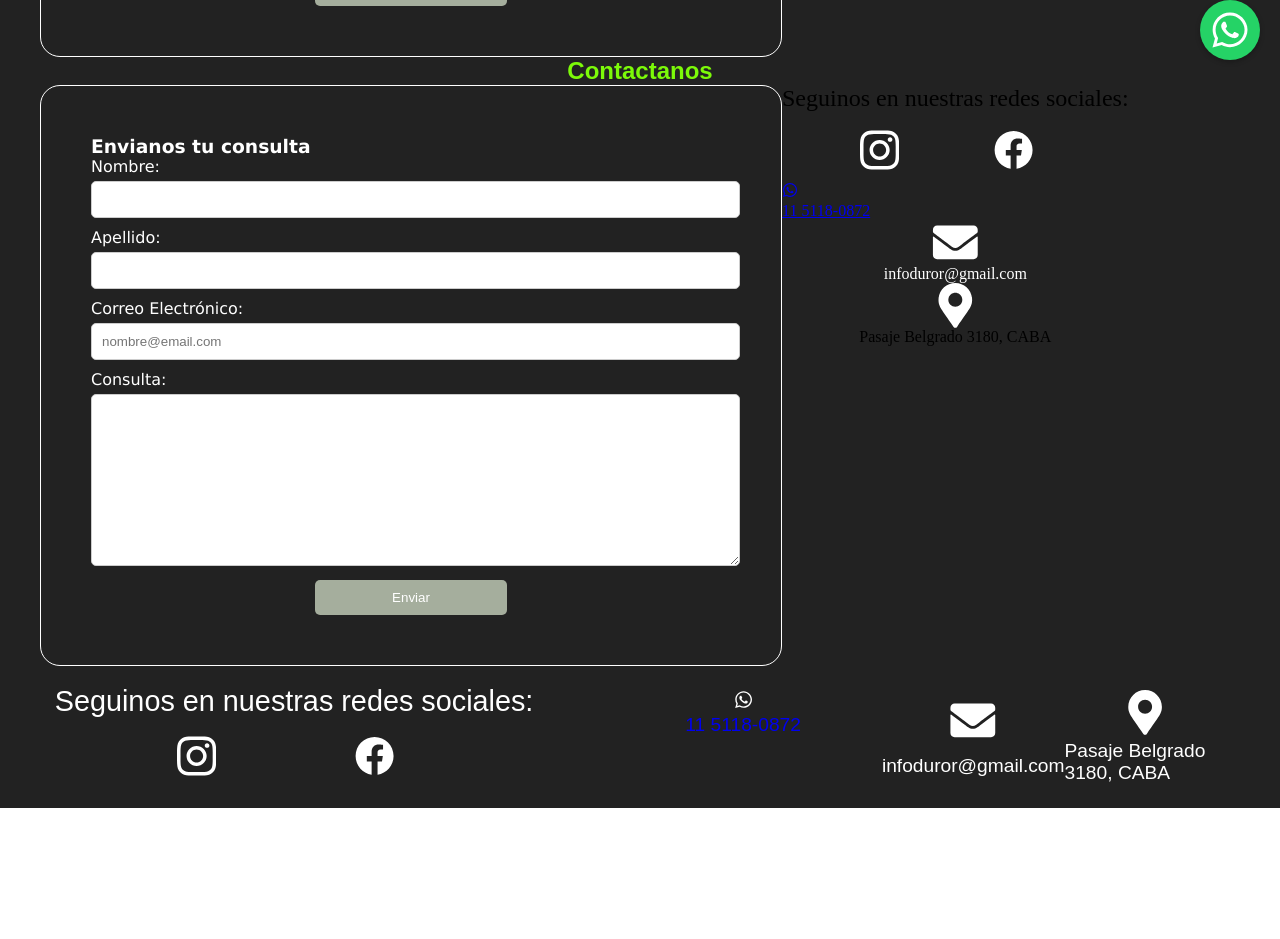
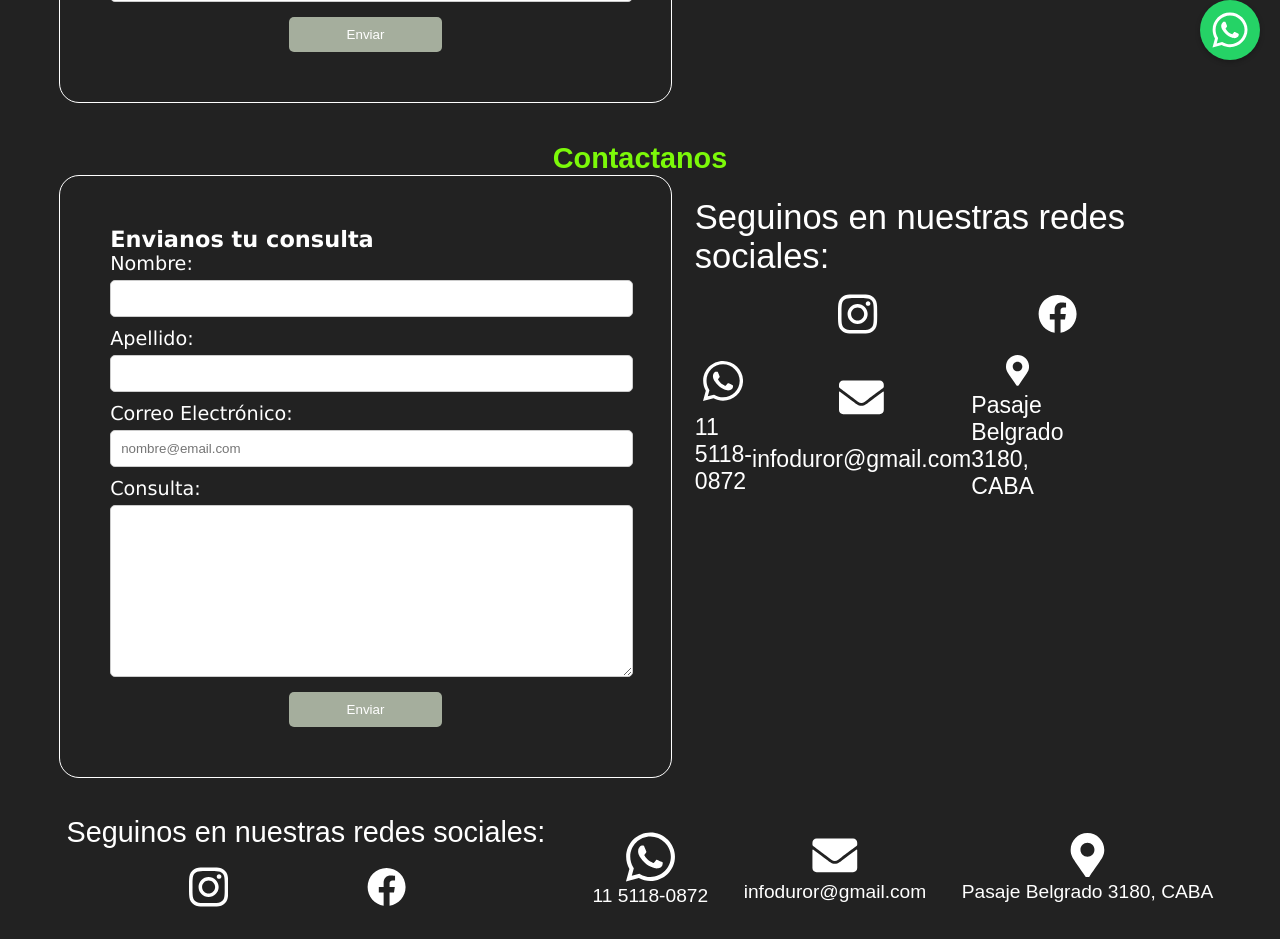
Before and after one commit to julieta2709/DurorGroup, a React (Vite) app: page /Contact in a window 1280 px wide. Shown: the part 720-1659 px from the top of the page. Before the commit the page ends 1528 px from the top, so only its background shows below. Built offline with nearby package versions, Linux system fonts and the light colour scheme; a web font is replaced by a local one.

Commit message:
contact-data style

```diff
--- a/src/Components/ContactData.jsx
+++ b/src/Components/ContactData.jsx
@@ -26,10 +26,10 @@ const ContactData = ({render}) => {
       <div className="contact-data">
         <a
           href="https://api.whatsapp.com/send?phone=5491151180872"
-          className="wsp-icon"
+          className="wsp"
         >
-          <FaWhatsapp className="wsp-number" />
-          <p>11 5118-0872</p>
+          <FaWhatsapp className="wsp-icon" />
+          <p className="wsp-number">11 5118-0872</p>
         </a>
         <a href="mailto:infoduror@gmail.com" className="mail">
           <FaEnvelope className="envelope" />
--- a/src/Styles/Contact-data.css
+++ b/src/Styles/Contact-data.css
@@ -1,14 +1,18 @@
 .Contact-container {
   display: flex;
   flex-direction: column;
+  font-family: "Juventus Fans Bold", sans-serif;
+  font-size: 1.2em;
+  padding: 1em;
+  color: rgb(255, 255, 255);
 }
 .Contact-container .social p {
   font-size: 1.5em;
 }
 .Contact-container .social,
-  .direction,
-  .mail,
-  .contact-wsp {
+.Contact-container .direction,
+.Contact-container .mail,
+.Contact-container .wsp {
   display: flex;
   flex-direction: column;
   align-items: center;
@@ -21,34 +25,35 @@
   margin-top: 10px;
 }
 .Contact-container .IG,
-  .FB,
-  .WSP,
-  .location,
-  .envelope {
+.Contact-container .FB,
+.Contact-container .wsp-icon,
+.Contact-container .location,
+.Contact-container .envelope {
   fill: rgb(255, 255, 255);
+  height: 3.5rem;
 }
 .Contact-container .IG,
-  .FB,
-  .wsp-icon {
-    height: 3.5rem;
+.Contact-container .FB,
+.Contact-container .wsp-icon {
+
   width: 70%;
 }
-  .Contact-container .contact-wsp {
+.Contact-container .contact-data {
   display: flex;
   align-items: stretch;
   width: 50%;
   justify-content: space-between;
 }
 .Contact-container .location,
-  .envelope {
+.Contact-container .envelope {
   width: 25%;
   height: 2.8rem;
 }
 .Contact-container .mail,
-  .contact-wsp {
+.Contact-container .wsp {
   text-decoration: none;
 }
 .Contact-container .mail p,
-  .wsp-number p {
+.Contact-container .wsp-number {
   color: rgb(255, 255, 255);
 }
--- a/src/Styles/Footer.css
+++ b/src/Styles/Footer.css
@@ -1,11 +1,13 @@
 .Footer-container {
   display: flex;
-  justify-content: space-around;
+  justify-content: space-evenly;
+  align-items: center;
   color: rgb(255, 255, 255);
   font-family: "Juventus Fans Bold", sans-serif;
   font-size: 1.2em;
   padding: 1em;
 }
+
 .Footer-container .social p {
   font-size: 1.5em;
 }
@@ -13,48 +15,55 @@
 .Footer-container .social,
 .Footer-container .direction,
 .Footer-container .mail,
-.Footer-container .wsp-icon {
+.Footer-container .wsp {
   display: flex;
   flex-direction: column;
   align-items: center;
   justify-content: space-evenly;
 }
+
 .Footer-container .social-icons {
   display: flex;
   width: 100%;
   justify-content: space-evenly;
   margin-top: 10px;
 }
+
 .Footer-container .IG,
 .Footer-container .FB,
-.Footer-container .wsp-number,
+.Footer-container .wsp-icon,
 .Footer-container .location,
 .Footer-container .envelope {
   fill: rgb(255, 255, 255);
+  height: 3.5rem;
 }
+
 .Footer-container .IG,
 .Footer-container .FB,
-.Footer-container .WSP {
-  height: 3.5rem;
+.Footer-container .wsp-icon {
   width: 70%;
 }
+
 .Footer-container .contact-data {
   display: flex;
   align-items: stretch;
   width: 50%;
   justify-content: space-between;
 }
+
 .Footer-container .location,
 .Footer-container .envelope {
   width: 25%;
   height: 2.8rem;
 }
+
 .Footer-container .mail,
-.Footer-container .wsp-icon {
+.Footer-container .wsp {
   text-decoration: none;
 }
+
 .Footer-container .mail p,
-.Footer-container .wsp-number p {
+.Footer-container .wsp-number {
   color: rgb(255, 255, 255);
 }
 
@@ -63,16 +72,16 @@
     flex-direction: column;
     font-size: 1em;
   }
-  .social-icons {
+  .Footer-container .social-icons {
     justify-content: center;
   }
-  .Footer-contact {
+  .Footer-container .contact-data {
     display: flex;
     justify-content: space-around;
     align-items: baseline;
     width: 100%;
   }
-  .Footer-direction {
+  .Footer-container .direction {
     display: none;
   }
 }
```
Lines whose indentation alone changed are shown as unchanged.
